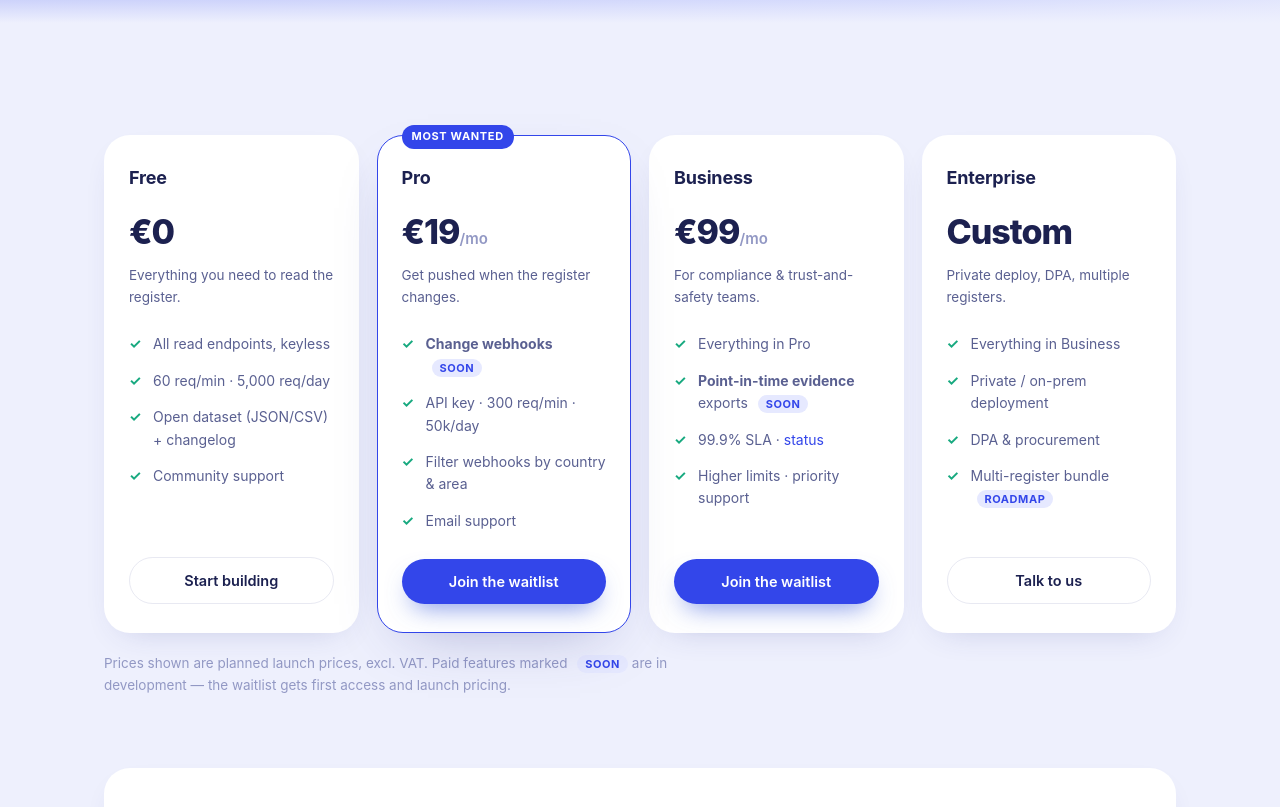
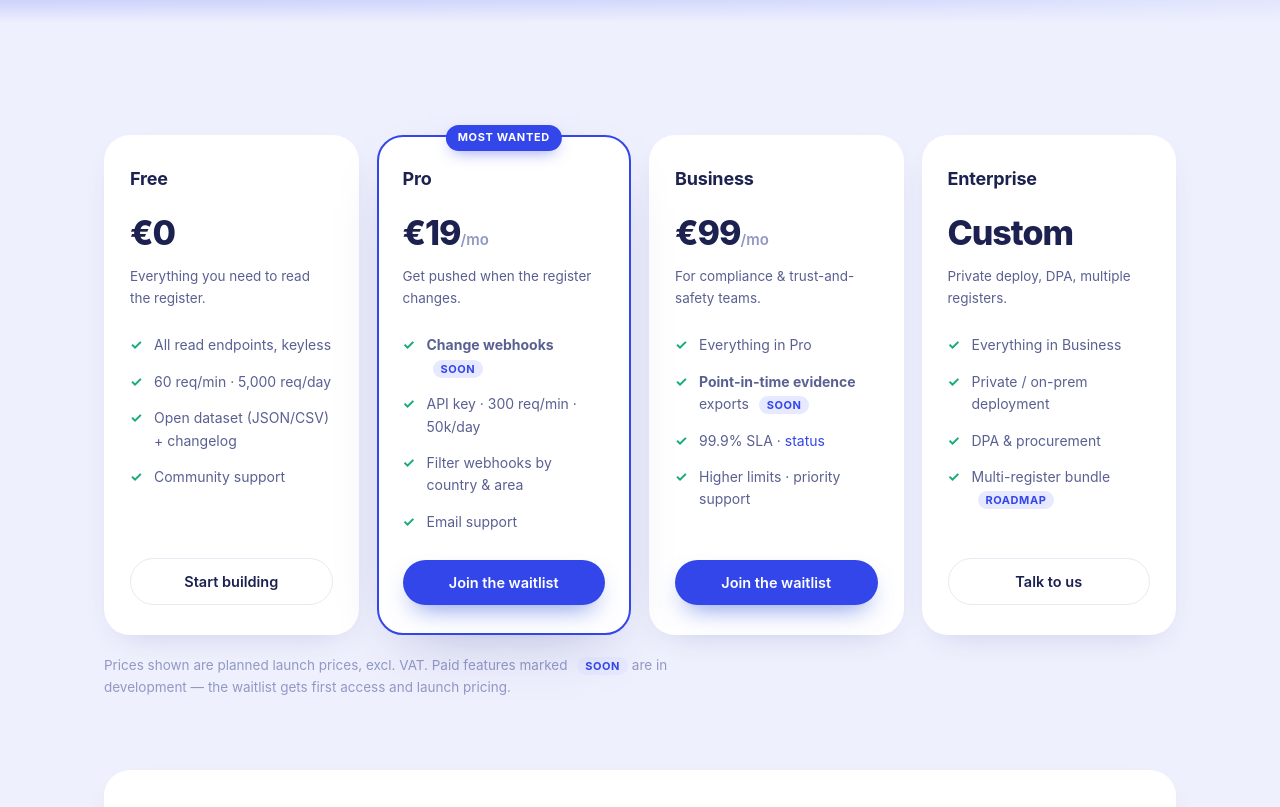
Before and after one commit to kraboo-labs/dsa-web, a plain HTML site: page pricing.html in a window 1280 px wide. Shown: the part 380-1187 px from the top of the page. Drawn offline with Linux system fonts and the light colour scheme.

Commit message:
fix(pricing): 2px featured border + centered badge
1px border edges were dropping out at sub-pixel rendering (only corners
showed), leaving the featured card looking open at the top. 2px renders
reliably; badge is now centered and lifted above the border cleanly.

Co-Authored-By: Claude Opus 4.8 (1M context) <noreply@anthropic.com>

```diff
--- a/styles.css
+++ b/styles.css
@@ -163,9 +163,9 @@ footer { margin-top: clamp(56px,8vw,96px); }
 
 /* ===== pricing ===== */
 .tiers { display: grid; grid-template-columns: repeat(4, 1fr); gap: 18px; margin-top: 40px; align-items: stretch; }
-.tier { background: var(--card); border-radius: var(--r-lg); box-shadow: var(--shadow-sm); padding: 28px 24px; display: flex; flex-direction: column; border: 1px solid transparent; }
-.tier.feature { border-color: var(--accent); box-shadow: var(--shadow); position: relative; }
-.tier .badge-pop { position: absolute; top: -11px; left: 24px; font-size: 11px; font-weight: 700; letter-spacing: 0.06em; text-transform: uppercase; color: #fff; background: var(--accent); padding: 3px 10px; border-radius: 999px; }
+.tier { background: var(--card); border-radius: var(--r-lg); box-shadow: var(--shadow-sm); padding: 28px 24px; display: flex; flex-direction: column; border: 2px solid transparent; }
+.tier.feature { border: 2px solid var(--accent); box-shadow: var(--shadow); position: relative; }
+.tier .badge-pop { position: absolute; top: -12px; left: 50%; transform: translateX(-50%); font-size: 11px; font-weight: 700; letter-spacing: 0.06em; text-transform: uppercase; color: #fff; background: var(--accent); padding: 4px 12px; border-radius: 999px; white-space: nowrap; box-shadow: 0 6px 16px -6px rgba(51,70,234,0.6); }
 .tier h3 { font-size: 18px; }
 .tier .price { font-size: 34px; font-weight: 800; letter-spacing: -0.03em; margin: 12px 0 0; }
 .tier .price small { font-size: 15px; font-weight: 600; color: var(--faint); letter-spacing: 0; }
```
